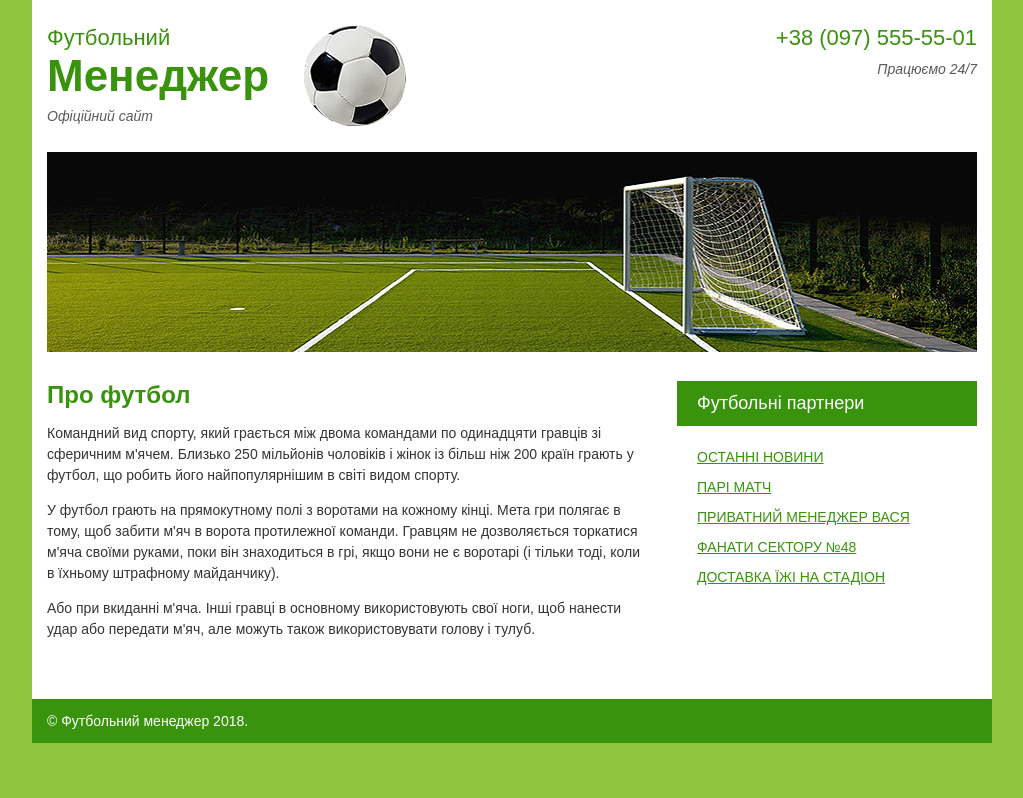
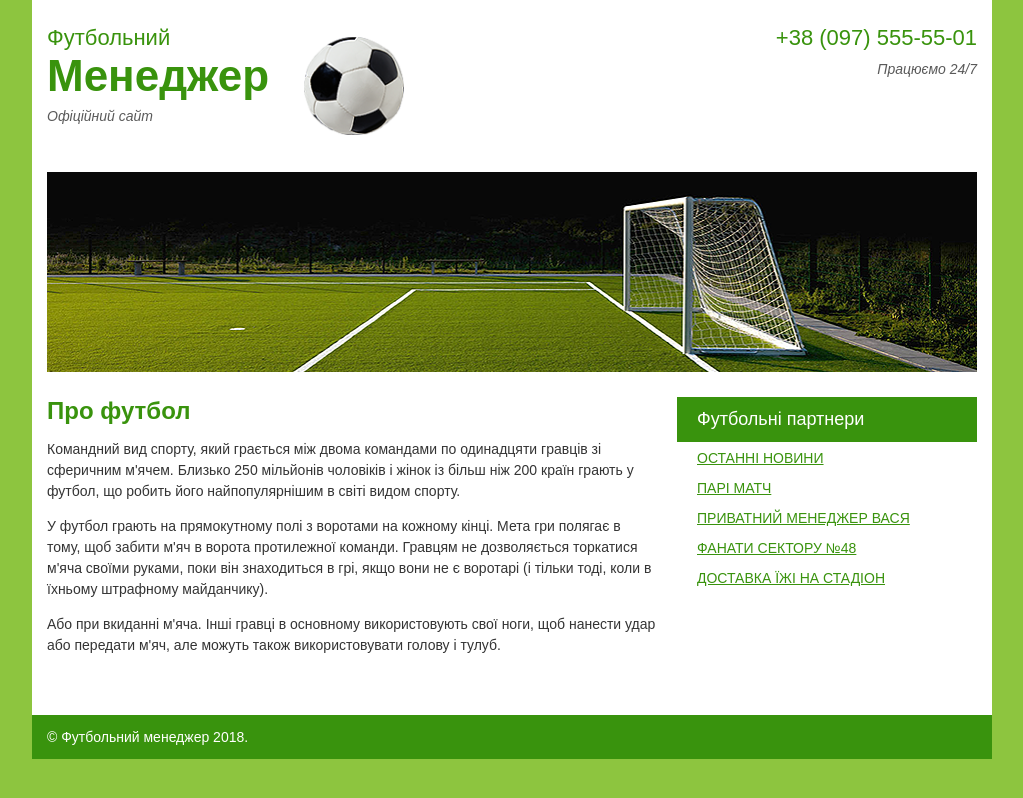
Before and after one commit to AndreyCh1/football_manager, a plain HTML site: page index.html in a window 1280 px wide. Shown: the whole page, without its empty margins (128-1151 px from the left). Drawn offline with Linux system fonts and the light colour scheme.

Commit message:
fotball completed

```diff
--- a/css/style.css
+++ b/css/style.css
@@ -1,54 +1,64 @@
+html {
+    font-size: 1px;
+}
+
 body {
     margin: 0;
-    padding: 0 120px;
     font-family: Arial, sans-serif;
     background-color: #8dc53f;
 }
 
 .wrapper {
-    margin: 0 auto;
-    padding: 0 15px;
-    max-width: 960px;
+    margin: auto;
+    padding: 0 15rem;
+    max-width: 960rem;
     background-color: #fff;
     box-sizing: border-box;
 }
 
-header {
+.header {
     display: flex;
-    justify-content: space-between;
-    padding: 25px 0;
+    flex-wrap: wrap;
+    justify-content: center;
+    row-gap: 20px;
+    padding: 25rem 0;
 }
 
 .title {
     display: flex;
+    flex-wrap: wrap;
+    justify-content: center;
+    row-gap: 10px;
     align-items: center;
+    text-align: center;
 }
 
 .title p {
     margin: 0;
-    font-size: 22px;
+    font-size: 22rem;
     color: #39930d;
 }
 
 .title b {
     display: block;
-    font-size: 44px;
+    font-size: 44rem;
     color: #39930d;
     font-weight: bold;
 }
 
 .title em {
-    font-size: 14px;
+    font-size: 14rem;
     color: #5a5a5a;
     font-style: italic;
 }
 
 .ball-img {
-    margin-left: 35px;
+    width: 100rem;
+    margin: 0 35rem;
 }
 
 .contacts {
-    text-align: right;
+    text-align: center;
 }
 
 .contacts p {
@@ -56,75 +66,121 @@ header {
 }
 
 .contacts a {
-    font-size: 22px;
+    font-size: 22rem;
     text-decoration: none;
     color: #39930d;
 }
 
 .contacts em {
     display: block;
-    margin: 10px 0;
-    font-size: 14px;
+    margin: 10rem 0;
+    font-size: 14rem;
     color: #5a5a5a;
     font-style: italic;
 }
 
 .hero-img {
     width: 100%;
+    height: 200rem;
+    object-fit: cover;
+    object-position: 75%;
 }
 
-main {
+.main {
     display: flex;
+    flex-wrap: wrap;
     justify-content: space-between;
-    padding: 25px 0 45px;
-}
-
-.scope {
-    max-width: 600px;
+    column-gap: 20px;
+    padding: 25rem 0 45rem;
 }
 
 .scope h1 {
     margin: 0;
-    font-size: 24px;
+    font-size: 24rem;
     color: #39930d;
     font-weight: bold;
 }
 
 .scope p {
-    font-size: 14px;
-    line-height: 21px;
+    font-size: 14rem;
+    line-height: 21rem;
     color: #343434;
 }
 
 .main-menu {
-    width: 300px;
+    width: 100%;
+    padding-bottom: 5rem;
+    background-color: #d9e5c7;
 }
 
 .main-menu p {
     margin: 0;
-    padding: 12px 20px;
-    font-size: 18px;
+    padding: 12rem 20rem;
+    font-size: 18rem;
     color: #fff;
     background-color: #39930d;
 }
 
 .main-menu ul {
-    padding-left: 20px;
+    padding-left: 20rem;
     list-style: none;
 }
 
 .main-menu a {
-    font-size: 14px;
-    line-height: 30px;
+    font-size: 14rem;
+    line-height: 30rem;
     text-decoration: underline;
     text-transform: uppercase;
     color: #39930d;
 }
 
-footer {
-    margin: 0 -15px;
-    padding: 14px 15px;
-    font-size: 14px;
+.footer {
+    margin: 0 -15rem;
+    padding: 14rem 15rem;
+    font-size: 14rem;
     color: #fff;
     background-color: #39930d;
 }
+
+@media screen and (min-width: 425px) {
+    .header {
+        /* text-align: center; */
+    }
+    .title {
+        text-align: left;
+    }
+    .title p {
+        padding-bottom: 20px;
+    }
+}
+
+@media screen and (min-width: 625px) {
+    .header {
+        justify-content: space-between;
+    }
+    .contacts {
+        text-align: right;
+    }
+}
+
+@media screen and (min-width: 768px) {
+    .main {
+        flex-wrap: nowrap;
+    }
+    .main-menu {
+        min-width: 300rem;
+        background-color: transparent;
+    }
+}
+
+@media screen and (min-width: 1440px){
+    html {
+        font-size: 1.3px;
+    }
+}
+
+@media screen and (min-width: 2560px){
+    html {
+        font-size: 2.2px;
+    }
+}
--- a/index.html
+++ b/index.html
@@ -8,9 +8,10 @@
     <link rel="stylesheet" href="css/style.css">
     <title>Футбольний менеджер, що такє футбол?, парі матч, приватний менеджер, доставка їжі на стадіон</title>
 </head>
+
 <body>
     <div class="wrapper">
-        <header>
+        <header class="header">
             <div class="title">
                 <p>Футбольний
                     <b>Менеджер</b>
@@ -25,7 +26,7 @@
         <picture>
             <img class="hero-img" src="images/picture.png" alt="">
         </picture>
-        <main>
+        <main class="main">
             <div class="scope">
                 <h1>Про футбол</h1>
                 <p>Командний вид спорту, який грається між двома командами по одинадцяти гравців зі сферичним м'ячем.
@@ -37,9 +38,9 @@
                 <p>Або при вкиданні м'яча. Інші гравці в основному використовують свої ноги, щоб нанести удар або
                     передати м'яч, але можуть також використовувати голову і тулуб.</p>
             </div>
-            <nav>
-                <div class="main-menu">
-                    <p>Футбольні партнери</p>
+            <div class="main-menu">
+                <p>Футбольні партнери</p>
+                <nav>
                     <ul>
                         <li><a href="#">ОСТАННІ НОВИНИ</a></li>
                         <li><a href="#">ПАРІ МАТЧ</a></li>
@@ -47,10 +48,10 @@
                         <li><a href="#">ФАНАТИ СЕКТОРУ №48</a></li>
                         <li><a href="#">ДОСТАВКА ЇЖІ НА СТАДІОН</a></li>
                     </ul>
-                </div>
-            </nav>
+                </nav>
+            </div>
         </main>
-        <footer>
+        <footer class="footer">
             &copy; Футбольний менеджер 2018.
         </footer>
     </div>
```
